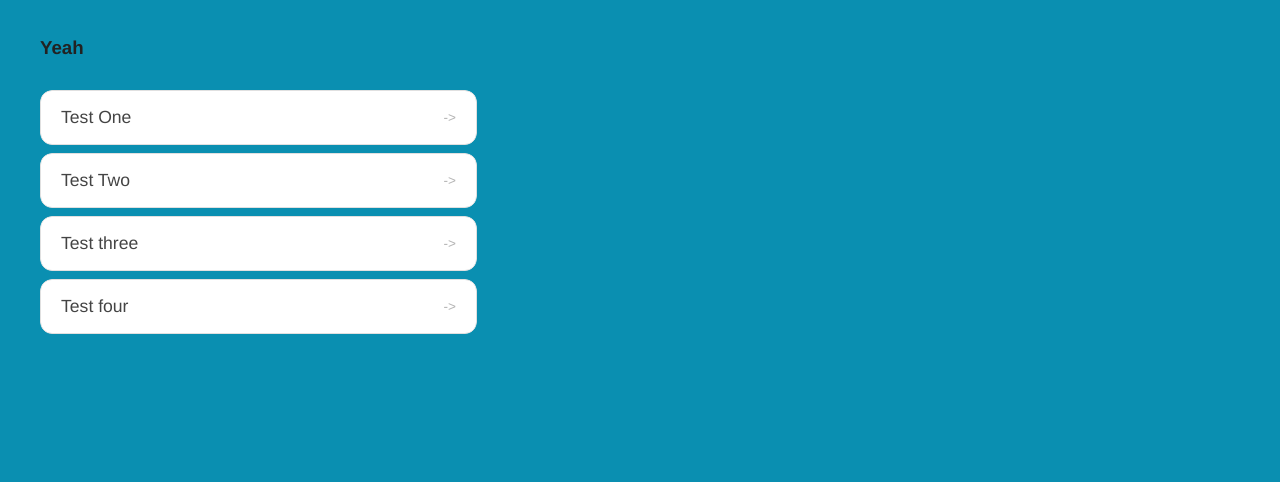
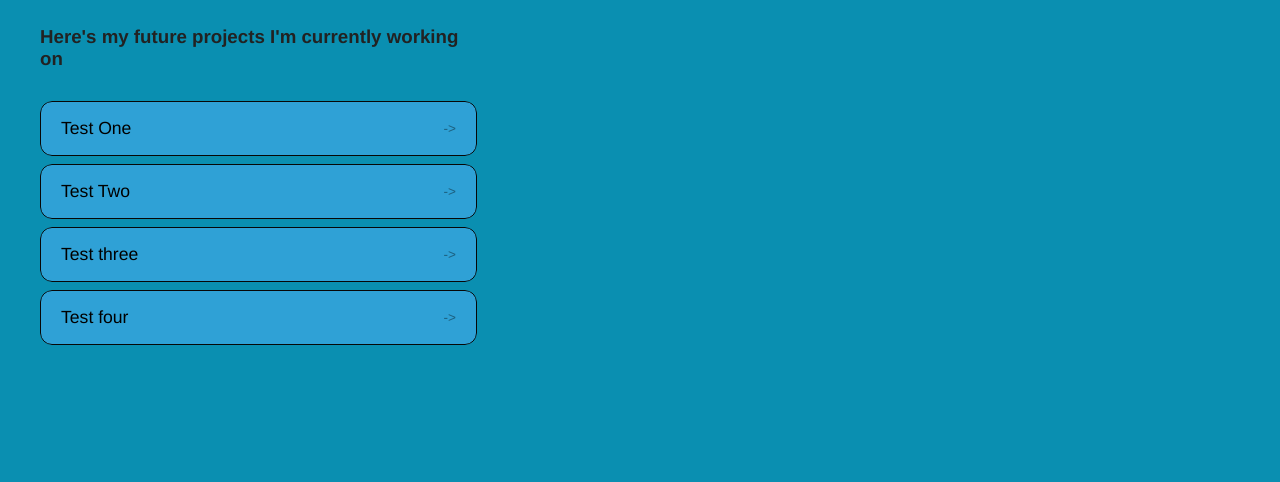
Before and after one commit to cc4rlos/cc4rlos.github.io, a plain HTML site: page portfolio.html in a window 1280 px wide. Shown: the part 322-804 px from the top of the page. Drawn offline with Linux system fonts and the light colour scheme.

Commit message:
git commit

```diff
--- a/portfolio.html
+++ b/portfolio.html
@@ -24,7 +24,7 @@
       <main>
         <div class="content">
           <h1>Portfolio</h1>
-          <h3>Yeah</h3>
+          <h3>Here's my future projects I'm currently working on</h3>
           <ul id="portfolio">
             <li>
               <a href="fsd-projects/platformer/">Test One</a>
--- a/style.css
+++ b/style.css
@@ -191,18 +191,18 @@ nav h1 {
   justify-content: space-between;
   align-items: center;
   text-decoration: none;
-  color: #444;
+  color: #000000;
   padding: 16px 20px;
   font-size: 1.1rem;
   font-weight: 500;
-  background: #fff;
-  border: 1px solid #e0e0e0;
+  background: #2fa1d6;
+  border: 1px solid #070707;
   border-radius: 12px;
   transition: background 0.25s ease, color 0.25s ease, transform 0.25s ease;
 }
 
 #portfolio a:hover {
-  background: #000;
+  background: #1b0353;
   color: #fff;
   transform: translateX(4px);
 }
```
